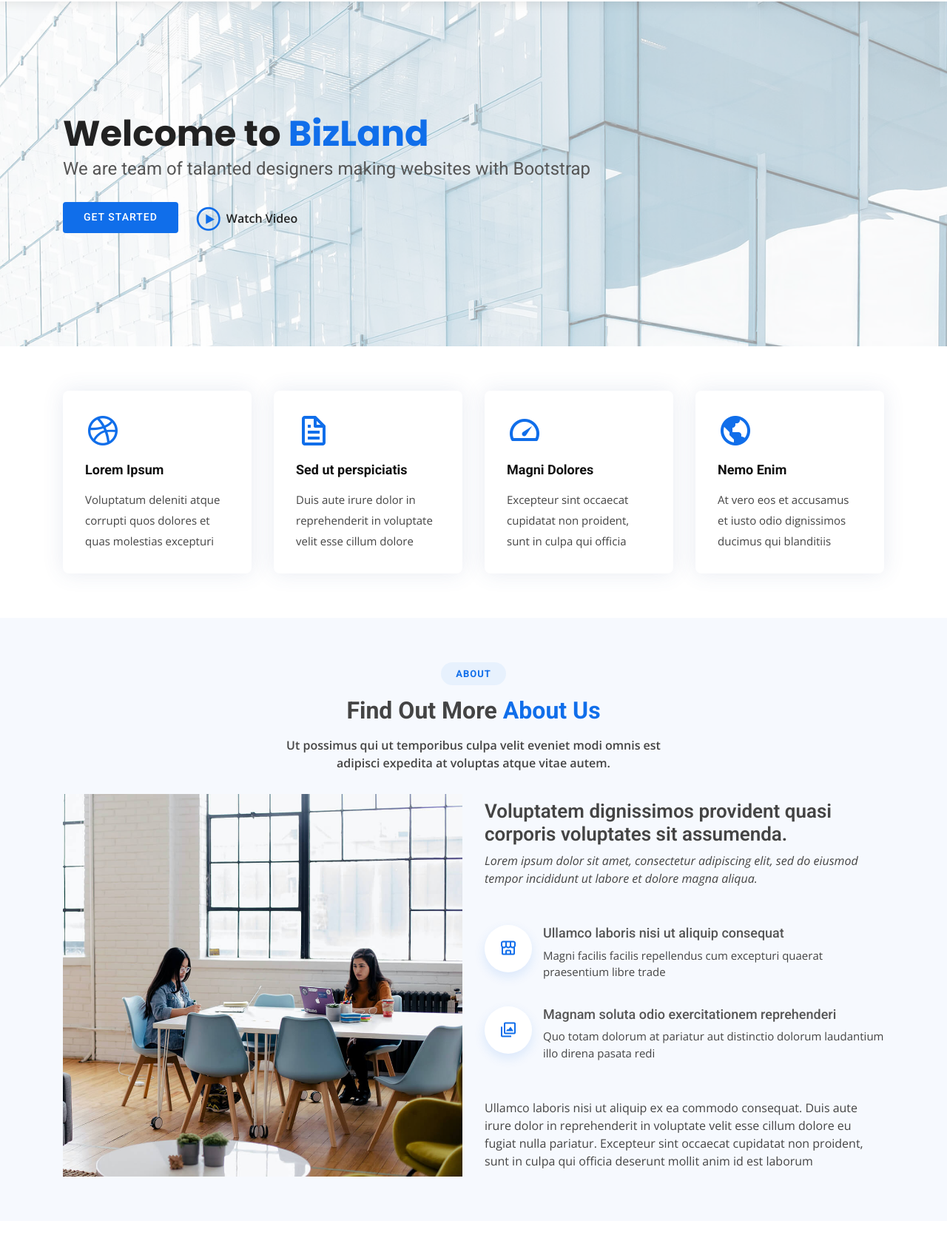
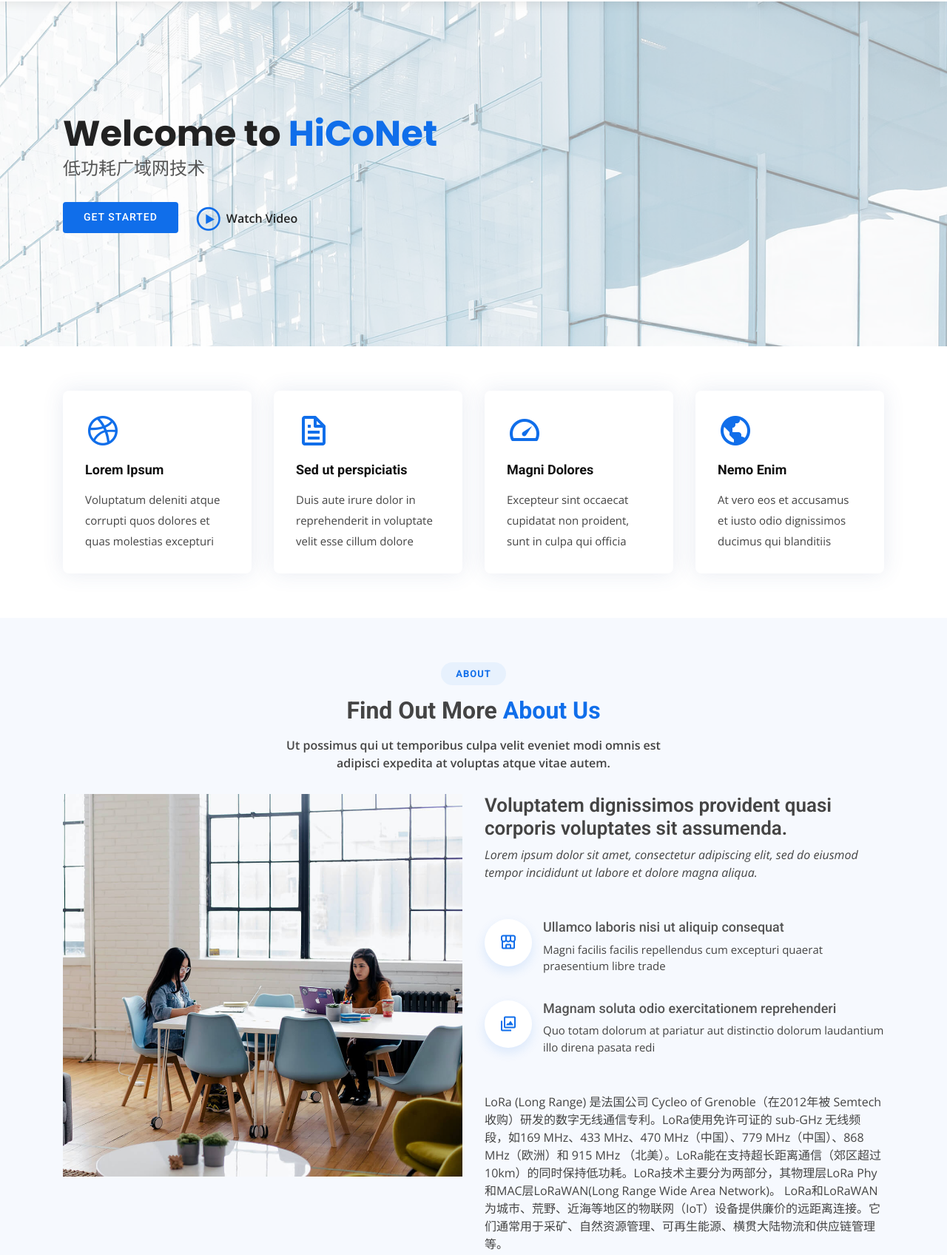
Before and after one commit to hiconet/hiconet.github.io, a plain HTML site: page index.html in a window 1280 px wide. Shown: the part 132-1828 px from the top of the page at 74% size. Drawn offline with nearby package versions, Linux system fonts and the light colour scheme.

Commit message:
update -1

```diff
--- a/index.html
+++ b/index.html
@@ -5,7 +5,7 @@
   <meta charset="utf-8">
   <meta content="width=device-width, initial-scale=1.0" name="viewport">
 
-  <title>BizLand Bootstrap Template - Index</title>
+  <title>HiCoNet: An Advanced LPWAN Communication System</title>
   <meta content="" name="description">
   <meta content="" name="keywords">
 
@@ -97,9 +97,9 @@
   <!-- ======= Hero Section ======= -->
   <section id="hero" class="d-flex align-items-center">
     <div class="container" data-aos="zoom-out" data-aos-delay="100">
-      <h1>Welcome to <span>BizLand</spa>
+      <h1>Welcome to <span>HiCoNet</spa>
       </h1>
-      <h2>We are team of talanted designers making websites with Bootstrap</h2>
+      <h2>低功耗广域网技术</h2>
       <div class="d-flex">
         <a href="#about" class="btn-get-started scrollto">Get Started</a>
         <a href="https://www.youtube.com/watch?v=jDDaplaOz7Q" class="venobox btn-watch-video" data-vbtype="video" data-autoplay="true"> Watch Video <i class="icofont-play-alt-2"></i></a>
@@ -188,9 +188,8 @@
               </li>
             </ul>
             <p>
-              Ullamco laboris nisi ut aliquip ex ea commodo consequat. Duis aute irure dolor in reprehenderit in voluptate
-              velit esse cillum dolore eu fugiat nulla pariatur. Excepteur sint occaecat cupidatat non proident, sunt in
-              culpa qui officia deserunt mollit anim id est laborum
+              LoRa (Long Range) 是法国公司 Cycleo of Grenoble（在2012年被 Semtech 收购）研发的数字无线通信专利。LoRa使用免许可证的 sub-GHz 无线频段，如169 MHz、433 MHz、470 MHz（中国）、779 MHz（中国）、868 MHz（欧洲）和 915 MHz （北美）。LoRa能在支持超长距离通信（郊区超过10km）的同时保持低功耗。LoRa技术主要分为两部分，其物理层LoRa Phy和MAC层LoRaWAN(Long Range Wide Area Network)。
+              LoRa和LoRaWAN为城市、荒野、近海等地区的物联网（IoT）设备提供廉价的远距离连接。它们通常用于采矿、自然资源管理、可再生能源、横贯大陆物流和供应链管理等。
             </p>
           </div>
         </div>
@@ -803,7 +802,12 @@
             <a data-toggle="collapse" href="#faq4" class="collapsed">Ac odio tempor orci dapibus. Aliquam eleifend mi in nulla? <i class="icofont-simple-up"></i></a>
             <div id="faq4" class="collapse" data-parent=".faq-list">
               <p>
-                Dolor sit amet consectetur adipiscing elit pellentesque habitant morbi. Id interdum velit laoreet id donec ultrices. Fringilla phasellus faucibus scelerisque eleifend donec pretium. Est pellentesque elit ullamcorper dignissim. Mauris ultrices eros in cursus turpis massa tincidunt dui.
+                LoRa物理层协议是封闭且有专利的，因此，没有免费提供的官方文件。但目前已有相关逆向工程的结果 Reversing-Lora-Knight gr-lora。
+
+LoRa symbol 编码
+LoRa基于CSS（Chirp Spreading Spectrum，啁啾扩频）编码，每一个传输的symbol是一个chirp。 LoRa用一个参数SF（Spreading Factor，扩频因子）来调控传输速率和通信距离，SF的定义为{\displaystyle 2^{SF}=B\cdot T}{\displaystyle 2^{SF}=B\cdot T}， 其中 B 为chirp扫频的带宽，T 为一个chirp持续的时间。
+
+基带上的一个basis upchirp可以表示为 {\displaystyle e^{j2\pi \left(-{\frac {B}{2}}+{\frac {B}{T}}t\right)t}}{\displaystyle e^{j2\pi \left(-{\frac {B}{2}}+{\frac {B}{T}}t\right)t}}，在时间 T 内其频率自 -B/2 线性增加到 B/2。 LoRa通过对一个basis upchirp的循环平移来编码 SF 个比特。
               </p>
             </div>
           </li>
```
